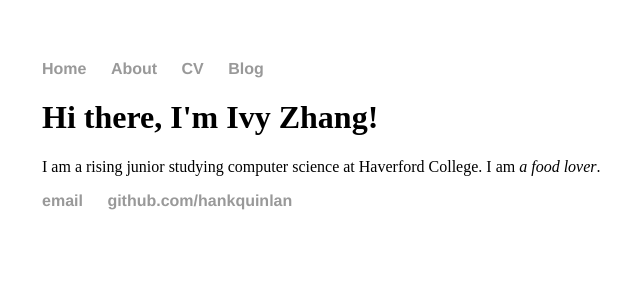
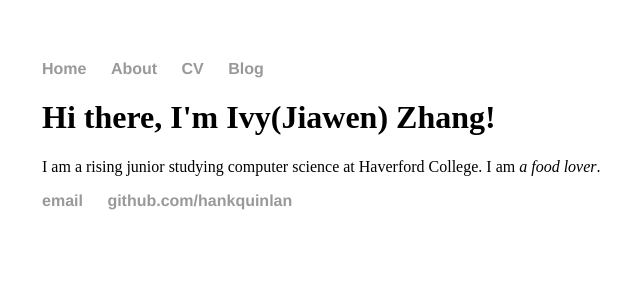
Before and after one commit to Ivyzhang1998/Ivyzhang1998.github.io, a Jekyll site: the page built from index.html, in a window 1280 px wide. Shown: the top 300 px of the page, without its empty margins (150-790 px from the left). Built offline with Jekyll 4.4.1, drawn with Linux system fonts in a browser that asks for light colours; part of the change alters nothing that is shown.

Commit message:
add Jiawen

```diff
--- a/index.html
+++ b/index.html
@@ -1,8 +1,8 @@
 ---
 layout: default
-title: Hank Quinlan, Horrible Cop
+title: Ivy Zhang
 ---
 <div class="blurb">
-	<h1>Hi there, I'm Ivy Zhang!</h1>
+	<h1>Hi there, I'm Ivy(Jiawen) Zhang!</h1>
 	<p>I am a rising junior studying computer science at Haverford College. I am <em>a food lover</em>.</p>
 </div><!-- /.blurb -->
```
